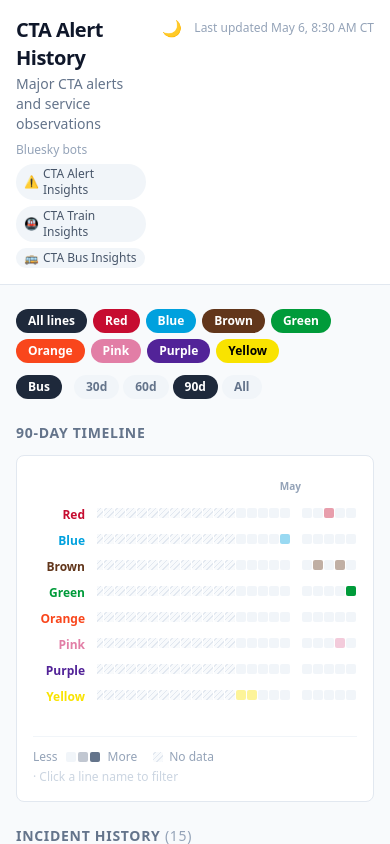
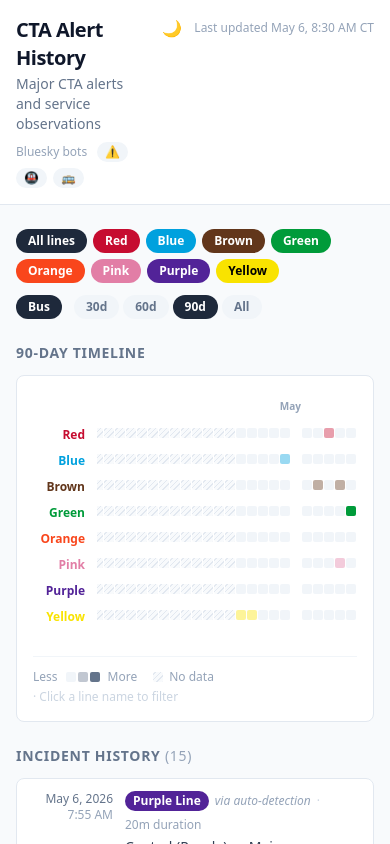
Before and after one commit to cailinpitt/chicago-transit-alerts, a React (Vite) app: page / in a window 390 px wide. Shown: the top 844 px of the page. Built offline with nearby package versions, Linux system fonts and the light colour scheme.

Commit message:
header: emoji-only bot pills on mobile

```diff
--- a/src/components/Header.jsx
+++ b/src/components/Header.jsx
@@ -36,7 +36,7 @@
                 className="inline-flex items-center gap-1 px-2 py-0.5 rounded-full text-xs font-medium bg-slate-100 dark:bg-gh-subtle text-slate-600 dark:text-slate-300 hover:bg-slate-200 dark:hover:bg-gh-border transition-colors"
               >
                 <span>{bot.emoji}</span>
-                {bot.label}
+                <span className="hidden sm:inline">{bot.label}</span>
               </a>
             ))}
           </div>
```
